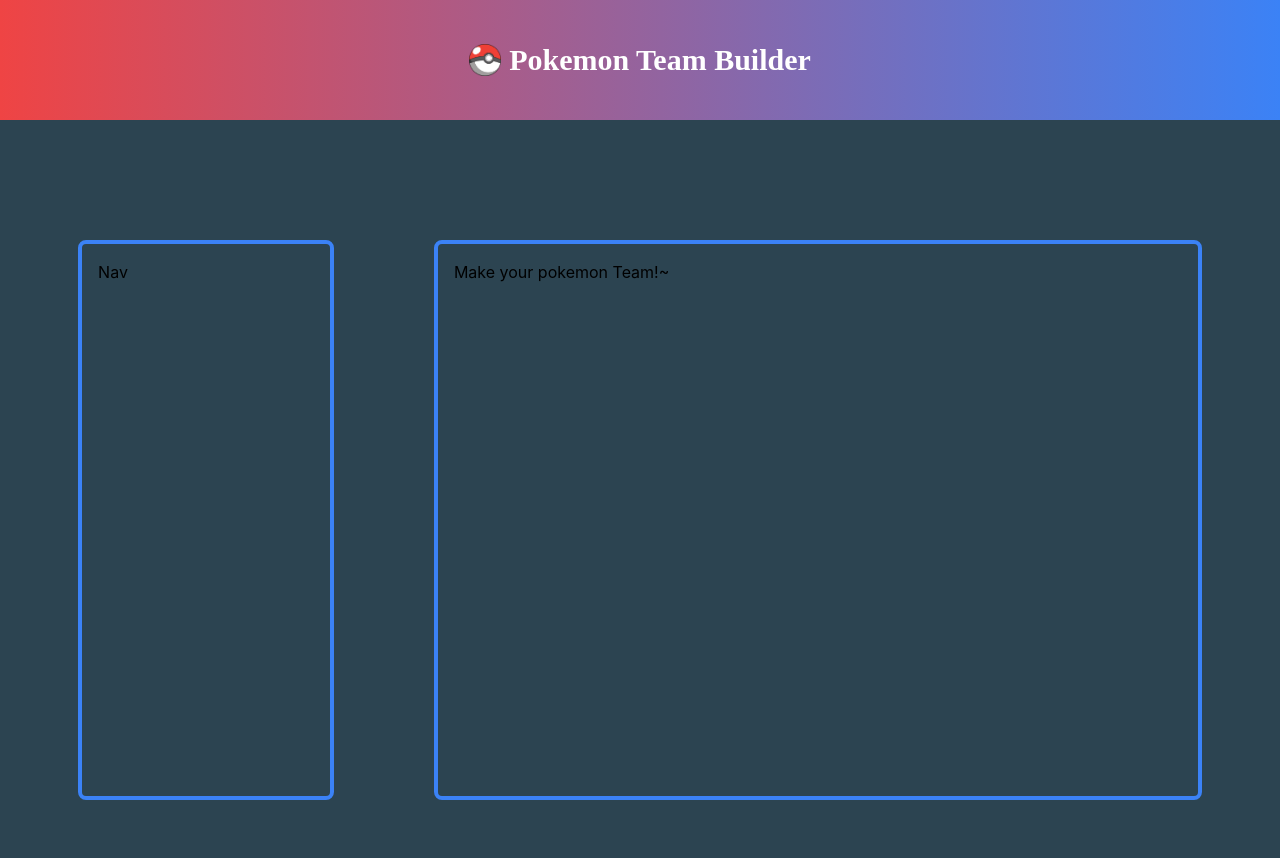
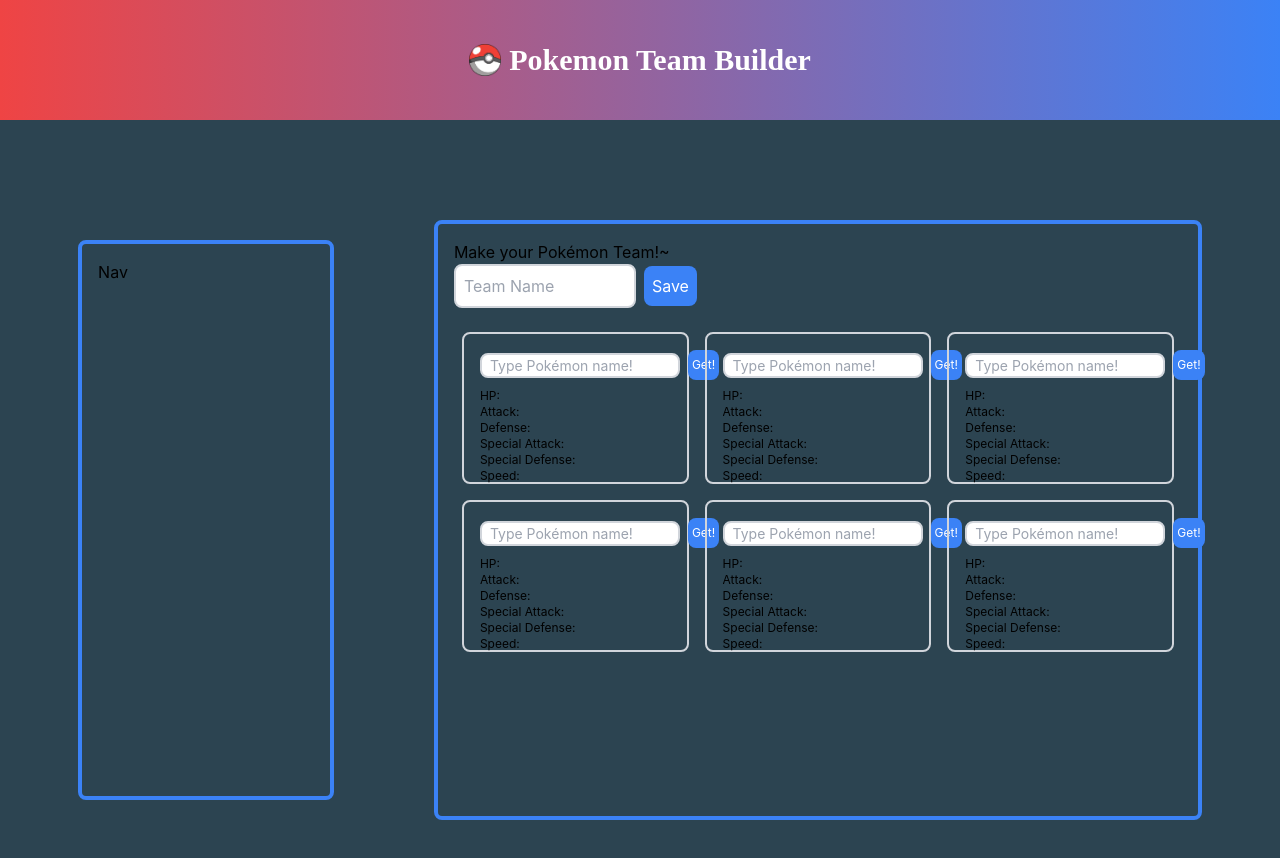
Before and after one commit to ACwolf55/Pokemon-team-builder-hooks, a React (Create React App) app: page / in a window 1280 px wide. Shown: the top 858 px of the page. Built offline with nearby package versions, Linux system fonts and the light colour scheme; a web font is replaced by a local one.

Commit message:
new pokemon base css

```diff
--- a/src/components/NewPokemon.tsx
+++ b/src/components/NewPokemon.tsx
@@ -1,9 +1,54 @@
-import React from 'react'
+import React, { useState, useEffect } from "react";
+import axios from "axios";
 
 const NewPokemon = () => {
+  const [inputPokemon, setInputPokemon] = useState("");
+  const [pokemon, setPokemon] = useState({});
+
+  const getPokemon = () => {
+    axios
+      .get(`https://pokeapi.co/api/v2/pokemon/${inputPokemon.toLowerCase()}`)
+      .then((res) => {
+        console.log(res.data);
+      });
+  };
+
   return (
-    <div>NewPokemon</div>
-  )
-}
+    <div className="w-full sm:w-1/2 lg:w-1/3 p-2">
+      <div className="border-2 border-gray-300 rounded-lg p-4 h-20 lg:h-[9.5rem]">
+        <div className="w-full sm:w-1/2 lg:w-1/3">
+          <div className="flex items-center space-x-2">
+          <input
+        type="text"
+        placeholder="Type Pokémon name!"
+        value={inputPokemon}
+        onChange={(e) => setInputPokemon(e.target.value)}
+        className="p-2 border-2 border-gray-300 rounded-lg focus:outline-none focus:border-blue-500 w-[200px] h-[25px] text-sm"
+    />
+    <button
+        onClick={getPokemon}
+        className="bg-blue-500 text-white p-1 rounded-lg
+        w-[50px] h-[30px] text-xs"
+    >
+      Get!
+    </button>
+</div>
+            {pokemon && (
+              <div className="mt-2 w-[200px] h-[133px] overflow-auto">
+              <ul className="text-xs">
+                  <li>HP: {}</li>
+                  <li>Attack: {}</li>
+                  <li>Defense: {}</li>
+                  <li>Special Attack: {}</li>
+                  <li>Special Defense: {}</li>
+                  <li>Speed: {}</li>
+              </ul>
+          </div>
+            )}
+          </div>
+        </div>
+      </div>
+  );
+};
 
-export default NewPokemon
+export default NewPokemon;
--- a/src/components/NewPokemonTeam.tsx
+++ b/src/components/NewPokemonTeam.tsx
@@ -3,11 +3,27 @@
 
 const NewPokemonTeam = () => {
   return (
-    <div className="lg:w-[60vw] w-full lg:h-[70vh] h-auto border-4 border-blue-500 rounded-lg p-4">
-        <h2>Make your pokemon Team!~</h2>
+    <div className="lg:w-[60vw] w-full lg:h-[75vh] h-auto border-4 border-blue-500 rounded-lg p-4">
+    <h2>Make your Pokémon Team!~</h2>
+    <div className="flex items-center space-x-2 mb-4">
+        <input
+            type="text"
+            placeholder="Team Name"
+            className="w-1/4 p-2 border-2 border-gray-300 rounded-lg focus:outline-none focus:border-blue-500"
+        />
+        <button className="bg-blue-500 text-white p-2 rounded-lg">Save</button>
+    </div>
+    <div className="flex flex-wrap justify-between">
+       <NewPokemon/>
+       <NewPokemon/>
+       <NewPokemon/>
+       <NewPokemon/>
+       <NewPokemon/>
+       <NewPokemon/>
+    </div>
+</div>
 
 
-     </div>
   )
 }
 
```
